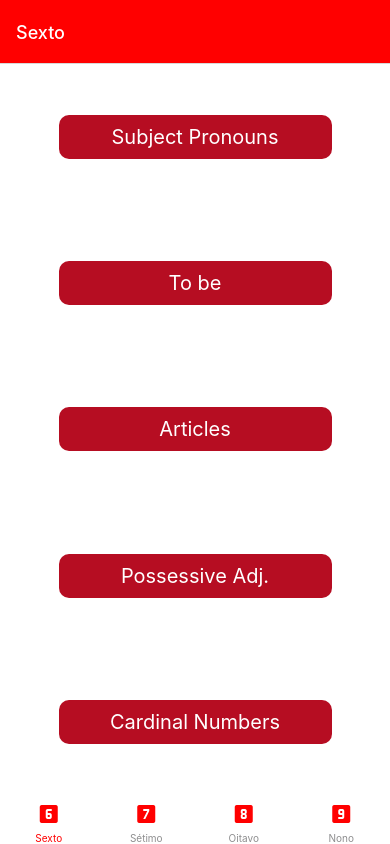
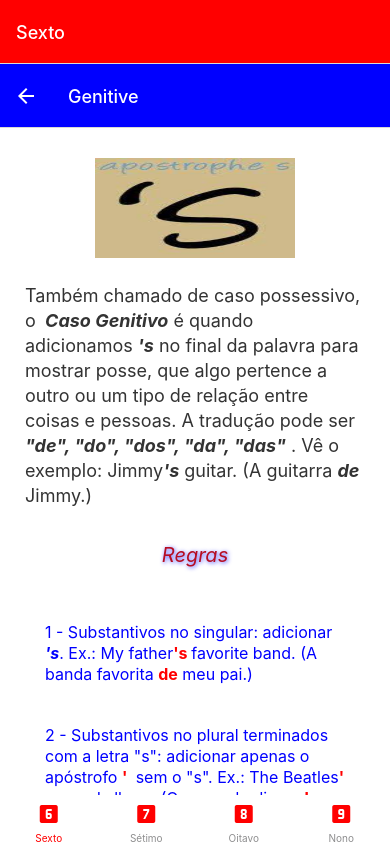
Before and after one commit to jcgsr/mar-InglesEscolar, a React Native app: screen /Genitive in a window 390 px wide. Built offline with nearby package versions, Linux system fonts and the light colour scheme.

Commit message:
genitive done

```diff
--- a/src/components/Sexto.js
+++ b/src/components/Sexto.js
@@ -21,6 +21,9 @@ const Sexto = () => {
   const navegaCardinals = () => {
     navigation.navigate("Cardinals Numbers");
   };
+  const navegaGenitive = () => {
+    navigation.navigate("Genitive");
+  };
   return (
     <View style={styles.container}>
       <TouchableOpacity style={styles.btn} onPress={navegaSubjPronouns}>
@@ -38,6 +41,9 @@ const Sexto = () => {
       <TouchableOpacity style={styles.btn} onPress={navegaCardinals}>
         <Text style={styles.txt}>Cardinal Numbers</Text>
       </TouchableOpacity>
+      <TouchableOpacity style={styles.btn} onPress={navegaGenitive}>
+        <Text style={styles.txt}>Genitive</Text>
+      </TouchableOpacity>
     </View>
   );
 };
--- /dev/null
+++ b/src/components/anos/SextoSubjects/Genitive.js
@@ -0,0 +1,87 @@
+import { View, Text, ScrollView, Image } from "react-native";
+import React from "react";
+
+import styles from "../../../assets/style";
+
+const Genitive = () => {
+  return (
+    <ScrollView>
+      <View style={styles.container}>
+        <Image
+          style={styles.img}
+          source={require("../../../../assets/s.jpeg")}
+        />
+        <Text style={styles.txtBody}>
+          Também chamado de caso possessivo, o{" "}
+          <Text style={styles.txtBold}> Caso Genitivo</Text> é quando
+          adicionamos <Text style={styles.txtBold}>'s</Text> no final da palavra
+          para mostrar posse, que algo pertence a outro ou um tipo de relação
+          entre coisas e pessoas. A tradução pode ser{" "}
+          <Text style={styles.txtBold}>"de", "do", "dos", "da", "das"</Text> .
+          Vê o exemplo: Jimmy<Text style={styles.txtBold}>'s</Text> guitar. (A
+          guitarra <Text style={styles.txtBold}>de</Text> Jimmy.)
+        </Text>
+        <Text style={styles.txtH2}>Regras</Text>
+        <View style={styles.txtBodyExemplos}>
+          <Text style={styles.txtExemplos}>
+            1 - Substantivos no singular: adicionar{" "}
+            <Text style={styles.txtBold}>'s</Text>. Ex.: My father
+            <Text style={styles.txtRed}>'s </Text>
+            favorite band. (A banda favorita{" "}
+            <Text style={styles.txtRed}>de</Text> meu pai.)
+          </Text>
+          <Text style={styles.txtExemplos}>
+            2 - Substantivos no plural terminados com a letra "s": adicionar
+            apenas o apóstrofo <Text style={styles.txtRed}>' </Text> sem o "s".
+            Ex.: The Beatles<Text style={styles.txtRed}>'</Text> second album.
+            (O segundo disco <Text style={styles.txtRed}>dos</Text> Beatles.)
+          </Text>
+          <Text style={styles.txtExemplos}>
+            3 - Substantivos no plural que não terminam em{" "}
+            <Text style={styles.txtBold}>"s"</Text>: adicionar{" "}
+            <Text style={styles.txtRed}>'s</Text>. Ex.: The children
+            <Text style={styles.txtRed}>'s</Text> piano. (O piano{" "}
+            <Text style={styles.txtRed}>das</Text> crianças.)
+          </Text>
+          <Text style={styles.txtExemplos}>
+            4 - Substantivos no singular que terminam em{" "}
+            <Text style={styles.txtBold}>"s"</Text> (nomes próprios): Adicionar
+            <Text style={styles.txtRed}>'s</Text> na maioria. Ex.: James
+            <Text style={styles.txtRed}>'s</Text> new guitar. (A nova guitarra{" "}
+            <Text style={styles.txtRed}>de</Text> James.) Nomes clássicos ou
+            religiosos: adicionar somente apóstrofo{" "}
+            <Text style={styles.txtRed}>'</Text>. Ex.: Jesus
+            <Text style={styles.txtRed}>'</Text> disciples. (Os discípulos{" "}
+            <Text style={styles.txtRed}>de</Text> Jesus.)
+          </Text>
+          <Text style={styles.txtExemplos}>
+            5 - Sem substantivos: se o significado for claro, podemos usar o
+            possessivo sem um substantivo depois dele. Ex.: Dora
+            <Text style={styles.txtRed}>'s</Text> guitar is older than Carla
+            <Text style={styles.txtRed}>'s</Text>. (A guitarra{" "}
+            <Text style={styles.txtRed}>de</Text> Dora é mais antiga do que a{" "}
+            <Text style={styles.txtRed}>de</Text> Carla.)
+          </Text>
+          <Text style={styles.txtExemplos}>
+            <Text style={styles.txtBold}>Atenção</Text>: Se houver dois
+            proprietários de uma única coisa, adicionar{" "}
+            <Text style={styles.txtRed}>'s</Text> somente ao final do último
+            nome. Ex.: Paul and Lennon<Text style={styles.txtRed}>'s</Text>{" "}
+            band. (A banda <Text style={styles.txtRed}>de</Text> Paul e Lennon.
+            = A banda é dos dois.) Se cada pessoa possuir coisas distintas,
+            adicionar <Text style={styles.txtRed}>'s</Text> em todas as pessoas.
+            Ex.: Lennon<Text style={styles.txtRed}>'s</Text>, Jagger
+            <Text style={styles.txtRed}>'s</Text> and Parypa
+            <Text style={styles.txtRed}>'s</Text> bands. (As bandas{" "}
+            <Text style={styles.txtRed}>de</Text> Lennon,{" "}
+            <Text style={styles.txtRed}>de</Text> Jagger e{" "}
+            <Text style={styles.txtRed}>de</Text> Parypa. = Cada um tem uma
+            banda diferente.)
+          </Text>
+        </View>
+      </View>
+    </ScrollView>
+  );
+};
+
+export default Genitive;
--- a/src/routes/stackRoutes6.js
+++ b/src/routes/stackRoutes6.js
@@ -8,6 +8,7 @@ import Be from "../components/anos/SextoSubjects/Be";
 import Articles from "../components/anos/SextoSubjects/Articles";
 import PossessiveAdj from "../components/anos/SextoSubjects/PossessiveAdj";
 import Cardinals from "../components/anos/SextoSubjects/Cardinals";
+import Genitive from "../components/anos/SextoSubjects/Genitive";
 
 const Stack = createNativeStackNavigator();
 
@@ -84,6 +85,19 @@ const StackRoutes6 = () => {
           },
         }}
       />
+      <Stack.Screen
+        name="Genitive"
+        component={Genitive}
+        options={{
+          headerStyle: {
+            backgroundColor: "blue",
+          },
+          headerTintColor: "#fff",
+          headerTitleStyle: {
+            color: "white",
+          },
+        }}
+      />
     </Stack.Navigator>
   );
 };
```
